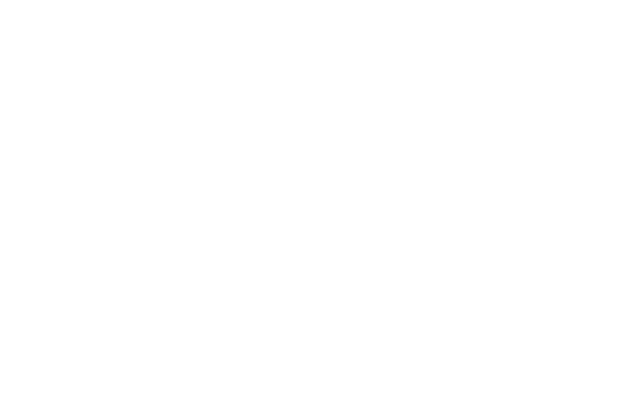
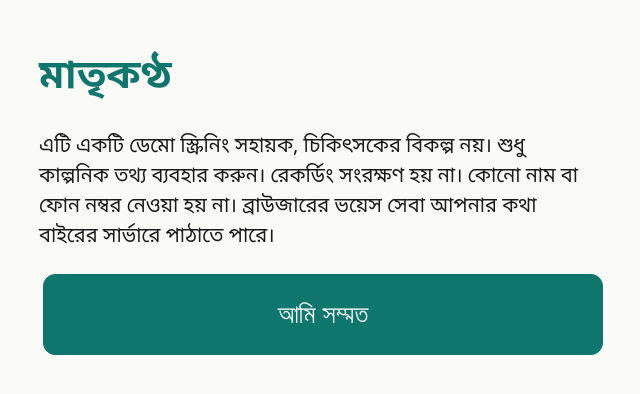
Before and after one commit to saidulislam00/matrikontho, a plain HTML site: page index.html in a window 1280 px wide. Shown: the whole page, without its empty margins (321-961 px from the left). Drawn offline with Linux system fonts and the light colour scheme; the site is published under a folder, as on GitHub Pages, so addresses that start at the root find nothing.

Commit message:
Update index.html

```diff
--- a/index.html
+++ b/index.html
@@ -1,3 +1,3 @@
-<!doctype html><html lang="bn"><head><meta charset="utf-8"/><meta name="viewport" content="width=device-width,initial-scale=1"/><link rel="manifest" href="/manifest.webmanifest"/><meta name="theme-color" content="#0f766e"/><title>মাতৃকণ্ঠ</title>  <script type="module" crossorigin src="/assets/index-BBHws8yN.js"></script>
-  <link rel="stylesheet" crossorigin href="/assets/index-DEMfw_Rb.css">
+<!doctype html><html lang="bn"><head><meta charset="utf-8"/><meta name="viewport" content="width=device-width,initial-scale=1"/><link rel="manifest" href="./manifest.webmanifest"/><meta name="theme-color" content="#0f766e"/><title>মাতৃকণ্ঠ</title>  <script type="module" crossorigin src="./assets/index-BBHws8yN.js"></script>
+  <link rel="stylesheet" crossorigin href="./assets/index-DEMfw_Rb.css">
 </head><body><div id="root"></div></body></html>
```
